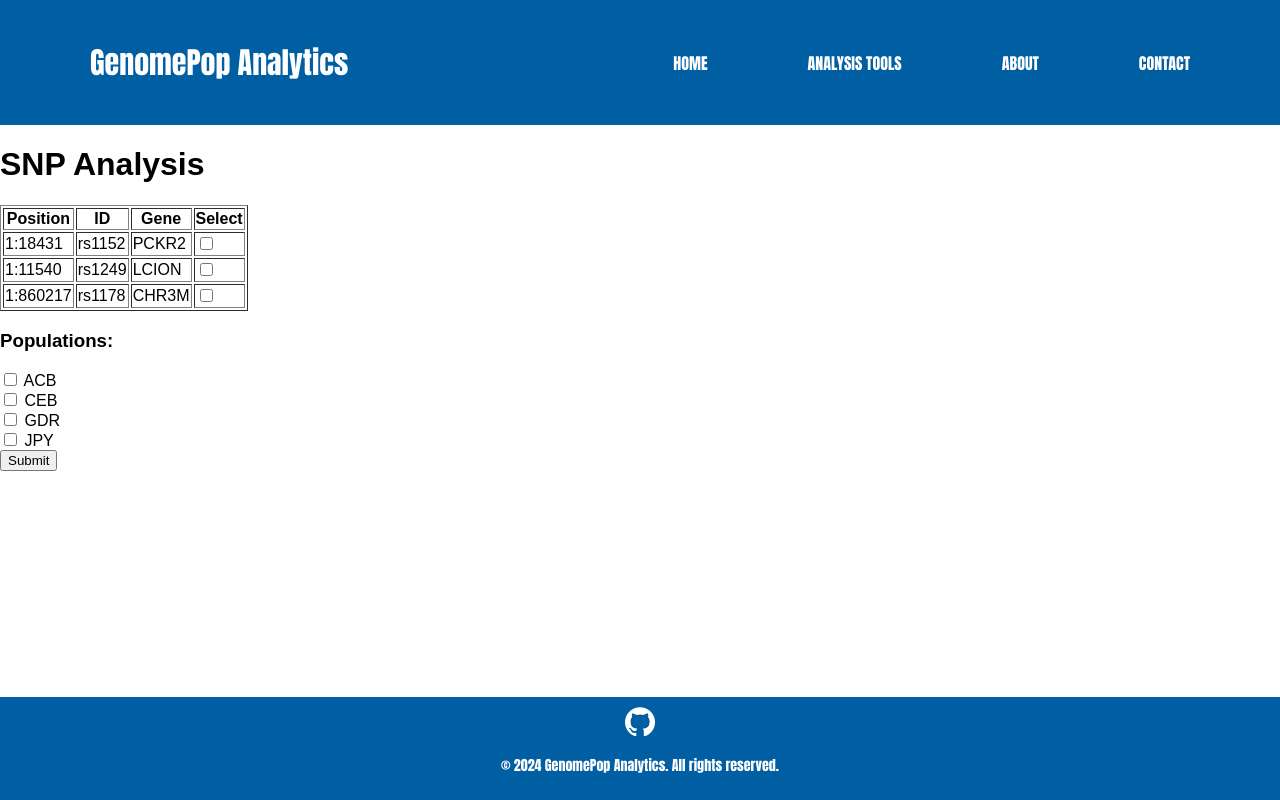
After one commit to Djinho/Population-Genetics-Web-Tool, a Flask app: page /snp-analysis in a window 1280 px wide. The commit adds this page. Run offline with Flask 3, Linux system fonts and the light colour scheme; data that the repository does not hold is empty.

Commit message:
changed the snp analysis page

```diff
--- a/app/main.py
+++ b/app/main.py
@@ -127,6 +127,7 @@ def snp_analysis_results():
 
     # Render the template with the SNP data
     return render_template('snp_results.html', snp_data=snp_data_dicts)
+
 
 
 # Define route for PCA description page
@@ -521,6 +522,28 @@ def calculate_fst():
 
         return render_template('fst_calculator.html', populations=populations, fst_value=None)
 
+
+
+@app.route('/snp-analysis', methods=['GET', 'POST'])
+def snp_analysis():
+    # Replace with actual data fetching logic
+    data = [
+        {'position': '1:18431', 'rsid': 'rs1152', 'gene': 'PCKR2'},
+        {'position': '1:11540', 'rsid': 'rs1249', 'gene': 'LCION'},
+        {'position': '1:860217', 'rsid': 'rs1178', 'gene': 'CHR3M'}
+    ]
+    populations = ['ACB', 'CEB', 'GDR', 'JPY']
+
+    # Handle form submission here if method is POST
+    if request.method == 'POST':
+        # Process the selected genes and populations
+        selected_genes = request.form.getlist('selected_genes')
+        selected_populations = request.form.getlist('selected_populations')
+        # Add your data processing logic here
+
+    return render_template('snp_analysis.html', data=data, populations=populations)
+
+
 # Start the Flask application
 if __name__ == '__main__':
     app.run(debug=True)
--- a/app/templates/analysis_selection.html
+++ b/app/templates/analysis_selection.html
@@ -22,7 +22,7 @@
   </div>
   <div class="analysis-box">
     <!-- Updated SNP Analysis Box -->
-    <h3 style="font-family: 'Bebas Neue', Impact, Haettenschweiler, 'Arial Narrow Bold', sans-serif;"><a href="{{ url_for('snp_analysis_form') }}">SNP ANALYSIS</a></h3> <!-- Add this anchor tag -->
+    <h3 style="font-family: 'Bebas Neue', Impact, Haettenschweiler, 'Arial Narrow Bold', sans-serif;"><a href="{{ url_for('snp_analysis') }}">SNP ANALYSIS</a></h3> <!-- Add this anchor tag -->
     <p>Single Nucleotide Polymorphism frequency analysis.</p>
     <a href="{{ url_for('snp_description') }}">
       <button class="analysis-link">Learn More</button>
--- /dev/null
+++ b/app/templates/snp_analysis.html
@@ -0,0 +1,64 @@
+{% extends "layout.html" %}
+{% block content %}
+<!DOCTYPE html>
+<html lang="en">
+<head>
+    <meta charset="UTF-8">
+    <meta name="viewport" content="width=device-width, initial-scale=1.0">
+    <title>GenomePop Analytics</title>
+    <link rel="stylesheet" href="{{ url_for('static', filename='css/style.css') }}">
+</head>
+<body>
+    <header class="site-header">
+        <!-- Your header content here -->
+    </header>
+    <h1>SNP Analysis</h1>
+    <form action="/snp-analysis" method="post">
+        <table border="1">
+            <tr>
+                <th>Position</th>
+                <th>ID</th>
+                <th>Gene</th>
+                <th>Select</th>
+            </tr>
+            {% for entry in data %}
+            <tr>
+                <td>{{ entry.position }}</td>
+                <td>{{ entry.rsid }}</td>
+                <td>{{ entry.gene }}</td>
+                <td><input type="checkbox" name="selected_genes" value="{{ entry.rsid }}"></td>
+            </tr>
+            {% endfor %}
+        </table>
+        <div>
+            <h3>Populations:</h3>
+            {% for population in populations %}
+            <label>
+                <input type="checkbox" name="selected_populations" value="{{ population }}">
+                {{ population }}
+            </label><br>
+            {% endfor %}
+        </div>
+        <input type="submit" value="Submit">
+    </form>
+</body>
+</html>
+
+<link rel="stylesheet" href="{{ url_for('static', filename='css/footer.css') }}">
+<div class="site-footer">
+    <footer class="bottom-banner">
+        <div class="footer-content">
+            <div class="social-media">
+                <a href="#" target="_blank" rel="noopener noreferrer">
+                    <img src="{{ url_for('static', filename='images/github-mark-white.png') }}">
+                </a>
+            </div>
+            <div class="copyright">
+                <p>&copy; 2024 GenomePop Analytics. All rights reserved.</p>
+            </div>
+
+        </div>
+    </footer>
+</div>
+
+{% endblock %}
```
Also changed, not shown: sql/PopulationGeneticsDB_merged.sqlite (added), 1 other file.
